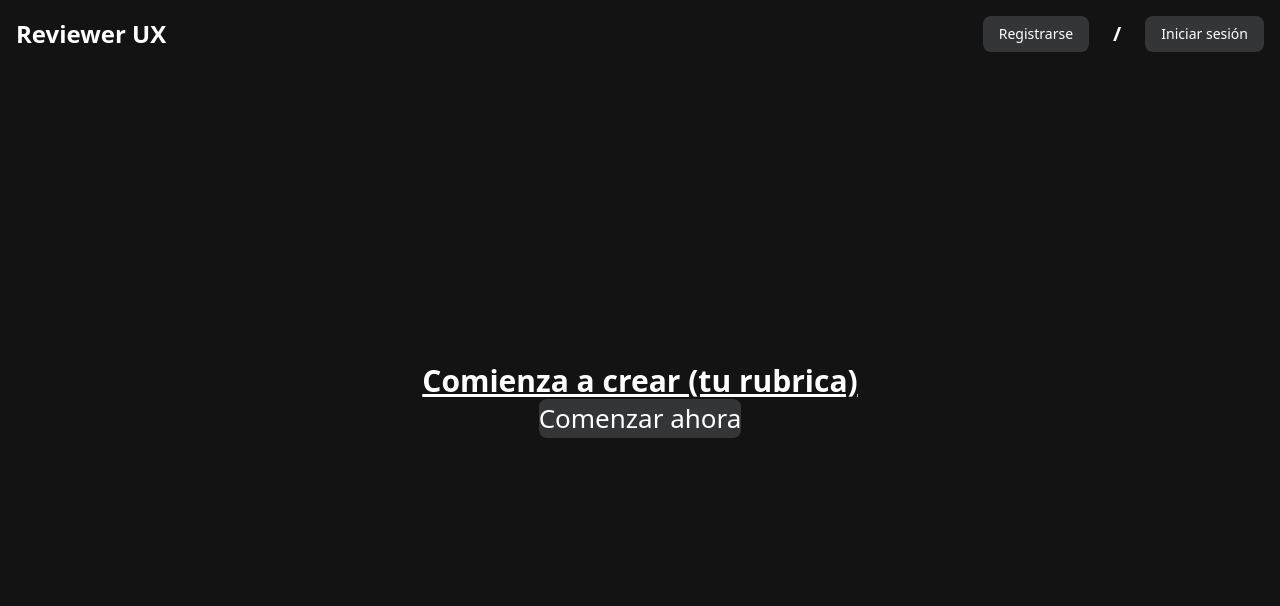
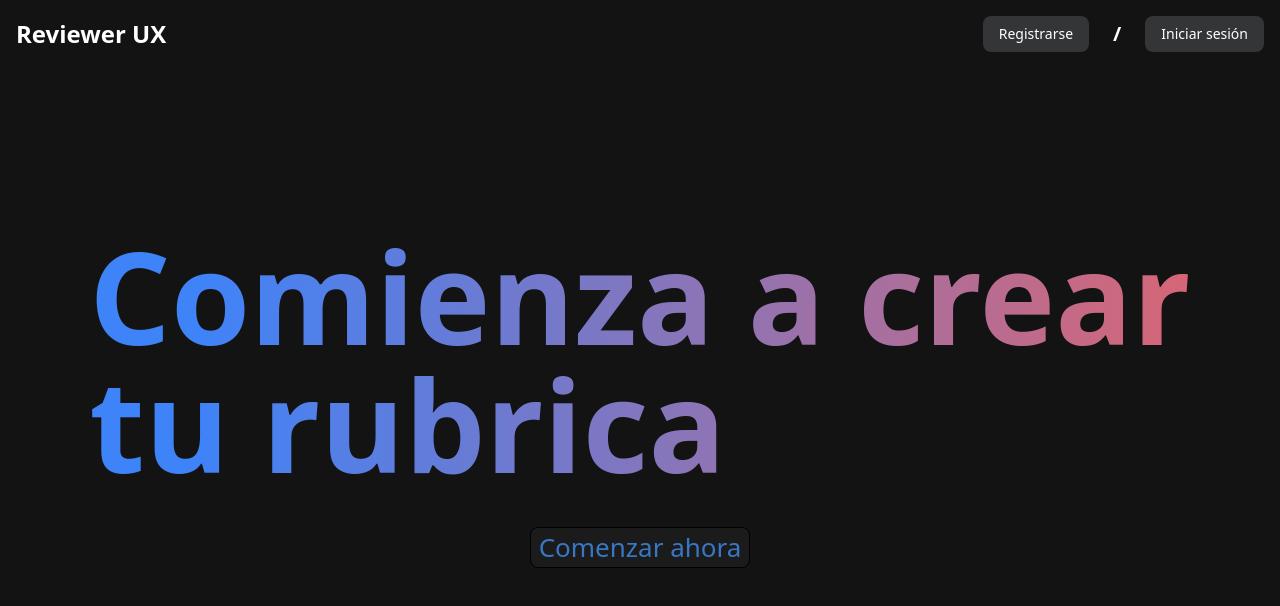
Before and after one commit to AbiCL143/uxproject, a React (Create React App) app: page / in a window 1280 px wide. Shown: the top 606 px of the page. Built offline with nearby package versions, Linux system fonts and the light colour scheme.

Commit message:
landing page terminada

```diff
--- a/package.json
+++ b/package.json
@@ -11,6 +11,7 @@
     "@testing-library/jest-dom": "^5.17.0",
     "@testing-library/react": "^13.4.0",
     "@testing-library/user-event": "^13.5.0",
+    "animate.css": "^4.1.1",
     "flowbite": "^2.5.2",
     "flowbite-react": "^0.10.2",
     "react": "^18.3.1",
--- a/src/App.js
+++ b/src/App.js
@@ -1,6 +1,6 @@
 import './App.css';
 import NavBar from './components/NavBar';  // Asegúrate de la ruta correcta
-
+import 'animate.css';
 
 function App() {
   return (
@@ -9,10 +9,20 @@ function App() {
       <NavBar />
       {/* Aquí puedes añadir otros componentes o contenido */}
       <header className="App-header">
-          <h1 class="text-3xl font-bold underline">
-       Comienza a crear (tu rubrica)
-      </h1>
-      <button type='button' className='bg-botones rounded-lg hover:bg-opacity-90 active:bg-opacity-80 transition-colors duration-300 ease-in-out'>Comenzar ahora</button>
+      <div>
+        <div className="text-9xl font-bold text-left bg-gradient-to-r from-blue-500 from-10% to-Degradado2 bg-clip-text text-transparent">
+          Comienza a crear
+          <div className="animate__animated animate__fadeInLeft animate__delay-1s bg-gradient-to-r from-blue-500 from-10% to-Degradado2 bg-clip-text text-transparent">
+            tu rubrica
+          </div>
+        </div>
+      </div>
+      <br/>
+
+      <button type='button' className='bg-boton3 text-letras rounded-lg px-2 border border-black hover:bg-gray-700 hover:text-white active:bg-boton2 active:text-letras'>
+      Comenzar ahora
+      </button>
+
 
       </header>
     </div>
--- a/src/index.css
+++ b/src/index.css
@@ -4,3 +4,4 @@
 /* index.css */
 @import 'tailwindcss/tailwind.css';
 @import 'flowbite';
+@import 'animate.css';
--- a/src/index.js
+++ b/src/index.js
@@ -4,6 +4,8 @@ import './index.css';
 import App from './App';
 import reportWebVitals from './reportWebVitals';
 import 'flowbite';
+import 'animate.css';
+
 const root = ReactDOM.createRoot(document.getElementById('root'));
 root.render(
   <React.StrictMode>
--- a/tailwind.config.js
+++ b/tailwind.config.js
@@ -11,7 +11,16 @@ module.exports = {
       colors:{
         'fondo': '#131314',
         'cards': '#1E1F20 ',
-        'botones': '#333537'
+        'botones': '#333537',
+        'importante': '#041E49',
+        'Degradado1': '#5082ED ',
+        'Degradado2': '#D76676',
+        'suptitulo': '#484B4A',
+        'iconos': '#C6C9C7',
+        'boton2': '#000000',
+        'letras': '#3777C3',
+        'boton3': '#1B1B1B'
+
       }
     },
   },
```
Also changed, not shown: src/App.css (line endings or trailing spaces), 1 other file (tests, documents, lock files or other folders).
